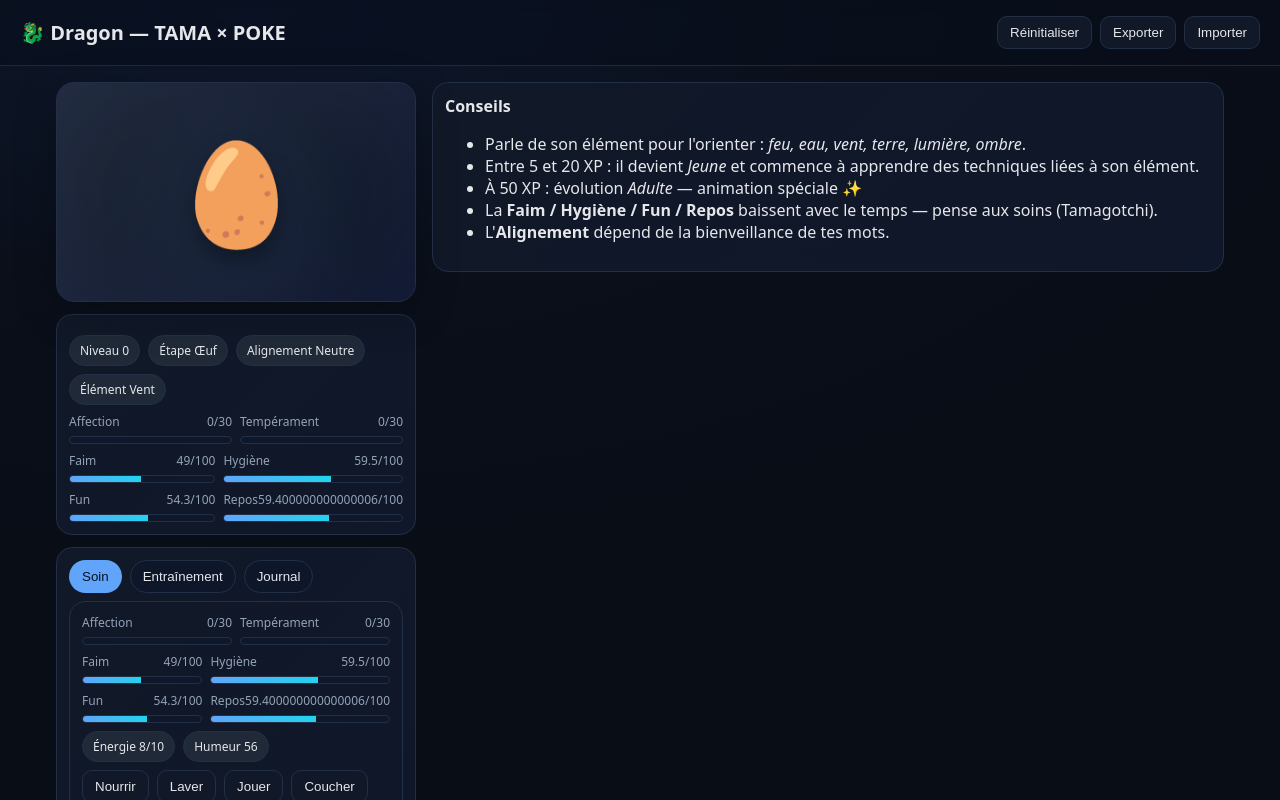
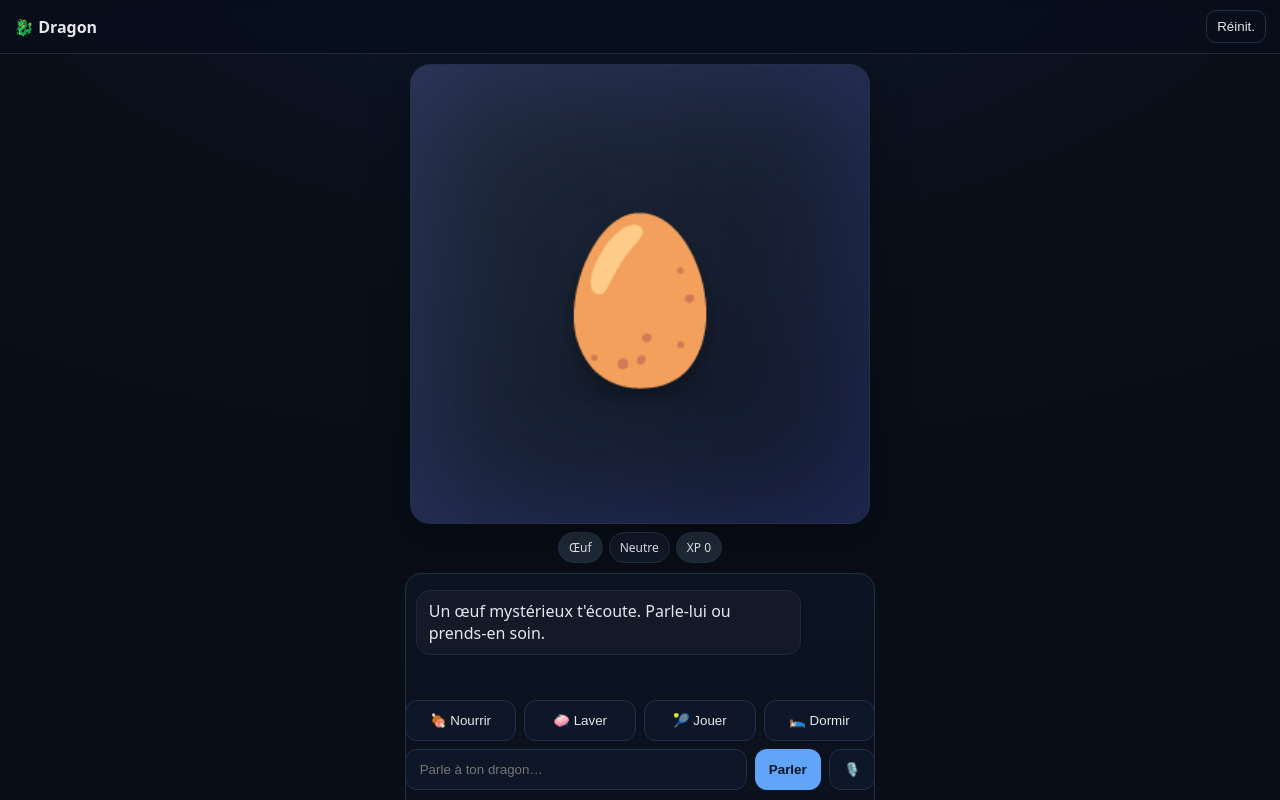
Before and after one commit to Agence312/dragon, a React (Vite) app: page / in a window 1280 px wide. Shown: the top 800 px of the page. Built offline with nearby package versions, Linux system fonts and the light colour scheme.

Commit message:
Add files via upload

```diff
--- a/src/App.jsx
+++ b/src/App.jsx
@@ -1,205 +1,253 @@
-import React, { useEffect, useMemo, useReducer, useState } from 'react'
-import Dragon from './components/Dragon.jsx'
-import StatBar from './components/StatBar.jsx'
-import CarePanel from './components/CarePanel.jsx'
-import BattleView from './components/BattleView.jsx'
-import Log from './components/Log.jsx'
-import { initialState, stageFromXP, nextAlignment, computeIntent, elementFromText, tickNeeds, applyCare } from './game/engine.js'
-import { ELEMENT_LABEL, defaultMoves } from './game/data.js'
+import React, { useEffect, useMemo, useReducer, useRef, useState } from 'react'
+import { motion, AnimatePresence } from 'framer-motion'
 
-const SAVE_KEY = 'dragon-tamapoke-save-v1'
+/**
+ * App mobile-first qui met l'œuf/dragon au centre + dictée vocale (Web Speech API).
+ * ➜ Remplace ton fichier src/App.jsx par ce composant.
+ * ⚠️ Nécessite framer-motion (déjà présent dans la version TAMA × POKE fournie).
+ * ✨ Bonus : barre d’actions façon bottom sheet, grosses cibles tactiles, animations.
+ */
+
+// --- Moteur minimal (compatible avec le state existant de la version TAMA×POKE) ---
+const clamp = (v, a, b) => Math.max(a, Math.min(b, v))
+const strip = (s)=> s.toLowerCase().normalize('NFD').replace(/[\u0300-\u036f]/g,'')
+const STAGE = { EGG:'egg', HATCH:'hatchling', JUV:'juvenile', ADULT:'adult' }
+
+function stageFromXP(xp){ if (xp>=50) return STAGE.ADULT; if (xp>=20) return STAGE.JUV; if (xp>=5) return STAGE.HATCH; return STAGE.EGG }
+function nextAlignment(aff, temp){ const d = aff - temp; if (d>=5) return 'gentle'; if (d<=-5) return 'evil'; return 'neutral' }
+
+function computeIntent(text){
+  const t = ' '+strip(text)+' '
+  const pos = ['bonjour','salut','merci','gentil','aime','amour','ami','protege','soigne','doux','sage','content','heureux','plaisir','joue','chante','danse','bien','cool','super']
+  const neg = ['attaque','brule','detruire','casse','vole','hurle','crie','mechant','haine','deteste','menace','griffe','mords','agresse','frappe']
+  let score = 0
+  pos.forEach(w=> t.includes(' '+w+' ') && (score+=1))
+  neg.forEach(w=> t.includes(' '+w+' ') && (score-=1))
+  const intents = {
+    sleep:['dors','dodo','endors','sieste','repos'],
+    feed:['mange','manger','nourris','nourrir','miam','repas'],
+    play:['joue','jouer','jeu','amuse-toi'],
+    wash:['lave','laver','bain','nettoie','nettoyer'],
+    soothe:['calme','calmer','caresse','calin','rassure'],
+    attack:['attaque','brule','detruis','mords','griffe','ecrase'],
+    sing:['chante','chanson','la la la','musique']
+  }
+  let intent='talk'
+  for (const [k,ws] of Object.entries(intents)) if (ws.some(w=> t.includes(' '+w+' '))) { intent=k; break }
+  const hatch = ['eclore','eclot','reveille','reveille-toi','revele-toi','bonjour','salut','coucou'].some(w=>t.includes(' '+w+' '))
+  const nameMatch = /(?:je t'app(?:elle)?|tu t'appelles|ton nom est)\s+([a-zA-Z\-]{2,20})/i.exec(text)
+  const proposedName = nameMatch ? nameMatch[1] : null
+  return { score, intent, hatch, proposedName }
+}
+
+const initialState = {
+  name:null, stage:STAGE.EGG, align:'neutral', xp:0, affection:0, temper:0, energy:8,
+  hunger:55, hygiene:60, fun:55, rest:60, mood:60, action:'idle',
+  log:[{ who:'system', text:"Un œuf mystérieux t'écoute. Parle-lui ou prends-en soin." }]
+}
+
+function tickNeeds(s){
+  const hunger = clamp(s.hunger - 0.4, 0, 100)
+  const hygiene = clamp(s.hygiene - 0.25, 0, 100)
+  const fun = clamp(s.fun - 0.35, 0, 100)
+  const rest = clamp(s.rest - 0.3, 0, 100)
+  const mood = clamp((hunger+hygiene+fun+rest)/4, 0, 100)
+  return { ...s, hunger, hygiene, fun, rest, mood }
+}
+
+function reactionFor(align, intent){
+  const friendly = { sleep:['Dors bien.'], feed:['Miam !'], play:['On joue ?'], wash:['Tout propre !'], attack:["Je préfère protéger."], sing:['La-la-la 🎶'], talk:["Je t'écoute !"] }
+  const neutral  = { sleep:['Repos.'], feed:['D\'accord.'], play:['Pourquoi pas.'], wash:['Bien.'], attack:['Plus tard.'], sing:['♪'], talk:['...'] }
+  const evil     = { sleep:['Je veille…'], feed:['Plus.'], play:["Je m'entraîne."], wash:['Tsss.'], attack:['Grrr… (entraînement)'], sing:['Hmmm.'], talk:['Parle, humain.'] }
+  const bank = align==='gentle'?friendly: align==='evil'?evil:neutral
+  return (bank[intent]||bank.talk)[0]
+}
 
 function reducer(state, action){
   switch(action.type){
     case 'reset': return { ...initialState }
-    case 'import': return { ...state, ...action.payload }
     case 'tick': return tickNeeds(state)
-    case 'care': return applyCare(state, action.action)
+    case 'care': {
+      let { hunger, hygiene, fun, rest, energy, xp } = state
+      let act='idle', line=''
+      if (action.key==='feed'){ hunger=clamp(hunger+28,0,100); energy=clamp(energy+1,0,10); xp+=1; act='feed'; line='Miam !' }
+      if (action.key==='wash'){ hygiene=clamp(hygiene+30,0,100); xp+=1; act='wash'; line='Tout propre !' }
+      if (action.key==='play'){ fun=clamp(fun+26,0,100); energy=clamp(energy-1,0,10); xp+=2; act='play'; line='Haha !' }
+      if (action.key==='sleep'){ rest=clamp(rest+32,0,100); energy=clamp(energy+3,0,10); xp+=1; act='sleep'; line='Zzz…' }
+      const mood = clamp((hunger+hygiene+fun+rest)/4,0,100)
+      return { ...state, hunger, hygiene, fun, rest, energy, xp, mood, action:act, log:[...state.log, { who:'dragon', text: line }] }
+    }
     case 'speak': {
       const text = action.text
       if (!text.trim()) return state
       const { score, intent, hatch, proposedName } = computeIntent(text)
       let affection = state.affection + Math.max(0, score)
       let temper = state.temper + Math.max(0, -score)
-      let energy = Math.max(0, Math.min(10, state.energy - 1 + (intent==='sleep'?2:0) ))
+      let energy = clamp(state.energy - 1 + (intent==='sleep'?2:0), 0, 10)
       let xp = state.xp + 1 + (intent==='play'?1:0)
       let stage = state.stage
-      let actionKey = 'idle'
-      const logs = [{ who:'you', text }]
+      let logs = [{ who:'you', text }]
 
-      // Hatching
-      if (stage==='egg' && (hatch || (xp>=5 && affection>=2))){
-        stage = 'hatchling'
+      if (stage===STAGE.EGG && (hatch || (xp>=5 && affection>=2))){
+        stage = STAGE.HATCH
         xp = Math.max(xp, 5)
-        actionKey = 'hatch'
         logs.push({ who:'dragon', text:'🐣 *Craaack* … Bonjour.' })
       }
-
-      // Element change via text
-      const element = elementFromText(text, state.element)
-
-      // Name
+      const align = nextAlignment(affection, temper)
       let name = state.name
-      if (!name && proposedName){
-        name = proposedName
-        logs.push({ who:'dragon', text:`Je m'appellerai ${name}.` })
-      }
-
-      // Alignment
-      const align = nextAlignment(affection, temper)
-
-      // Stage advancement
-      const newStage = stageFromXP(xp)
-      if (stage !== 'adult' && newStage !== stage && newStage==='juvenile'){
-        // choose element moves
-        logs.push({ who:'system', text:`Tu sens une affinité ${ELEMENT_LABEL[element]} grandir.` })
-      }
-      if (newStage==='adult' && stage!=='adult'){
-        logs.push({ who:'system', text:'Ton dragon évolue !' })
-        actionKey = 'evolve'
-      }
-
-      // Moves update when element changes at least once
-      let moves = state.moves
-      if (element !== state.element){
-        moves = defaultMoves(element)
-        logs.push({ who:'dragon', text:`J'apprends de nouvelles techniques ${ELEMENT_LABEL[element]} !` })
-      }
-
-      // Reaction to intents
-      if (intent!=='talk'){
-        logs.push({ who:'dragon', text: reactionFor(align, intent) })
-      }
+      if (!name && proposedName){ name = proposedName; logs.push({ who:'dragon', text:`Je m'appellerai ${name}.` }) }
+      if (intent==='attack' && align==='gentle'){ temper = Math.max(0, temper-1); affection = Math.min(30, affection+1) }
+      const reply = reactionFor(align, intent)
 
       return { ...state,
-        name, stage:newStage, align, element, xp, affection:clamp(affection,0,30), temper:clamp(temper,0,30), energy,
-        moves, action:actionKey, log:[...state.log, ...logs]
-      }
-    }
-    case 'gain': {
-      const g = action.payload
-      return { ...state,
-        xp: state.xp + (g.xp||0),
-        affection: clamp(state.affection + (g.affection||0), 0, 30),
-        fun: clamp(state.fun + (g.fun||0), 0, 100),
-        rest: clamp(state.rest + (g.rest||0), 0, 100),
-        log: [...state.log, { who:'system', text:`Gains: ${g.xp||0} XP` }]
+        name, stage: stageFromXP(xp), align, xp,
+        affection: clamp(affection,0,30), temper: clamp(temper,0,30), energy,
+        action: intent==='sleep'?'sleep': intent==='play'?'play': intent==='feed'?'feed': intent==='wash'?'wash':'idle',
+        log: [...state.log, ...logs, { who:'dragon', text: reply }]
       }
     }
     default: return state
   }
 }
 
-const clamp = (v,a,b)=>Math.max(a,Math.min(b,v))
+// --- Hook de dictée (Web Speech API) ---
+function useSpeechRecognition({ onFinal, lang='fr-FR' }){
+  const [supported, setSupported] = useState(false)
+  const [listening, setListening] = useState(false)
+  const recognitionRef = useRef(null)
 
-function reactionFor(align, intent){
-  const friendly = { sleep:['Dors bien.','Zzz…'], feed:['Miam !','Merci !'], play:['On joue ?','Haha !'], wash:['Tout propre !'], attack:['Je préfère protéger.'], sing:['La-la-la 🎶'] }
-  const neutral  = { sleep:['Repos.'], feed:['D\'accord.'], play:['Pourquoi pas.'], wash:['Bien.'], attack:['Plus tard.'], sing:['♪'] }
-  const evil     = { sleep:['Je veille…'], feed:['Plus.'], play:['Je m\'entraîne.'], wash:['Tsss.'], attack:['Grrr… (en entraînement)'], sing:['Hmmm.'] }
-  const bank = align==='gentle'?friendly: align==='evil'?evil:neutral
-  return (bank[intent]||bank.feed)[0]
+  useEffect(()=>{
+    const SR = window.SpeechRecognition || window.webkitSpeechRecognition
+    if (!SR) return
+    const rec = new SR()
+    rec.lang = lang
+    rec.interimResults = true
+    rec.continuous = false
+    rec.onresult = (e)=>{
+      let final = ''
+      for (let i=0;i<e.results.length;i++){
+        const res = e.results[i]
+        if (res.isFinal) final += res[0].transcript
+      }
+      if (final.trim()) onFinal(final)
+    }
+    rec.onend = ()=> setListening(false)
+    recognitionRef.current = rec
+    setSupported(true)
+  }, [lang, onFinal])
+
+  const start = ()=>{ if (recognitionRef.current && !listening){ setListening(true); recognitionRef.current.start() } }
+  const stop  = ()=>{ if (recognitionRef.current && listening){ recognitionRef.current.stop() } }
+
+  return { supported, listening, start, stop }
 }
 
+// --- Avatar animé ---
+function Avatar({ stage, align, action }){
+  const emoji = stage===STAGE.EGG?'🥚': stage===STAGE.HATCH?'🐣': stage===STAGE.JUV?'🐲':'🐉'
+  const glow = align==='gentle' ? 'rgba(34,197,94,.35)' : align==='evil' ? 'rgba(244,63,94,.35)' : 'rgba(99,102,241,.25)'
+  const anim = action==='sleep' ? { y:[0,-4,0], scale:[1,.98,1] } : action==='play' ? { rotate:[0,-3,3,0], scale:[1,1.04,1] } : action==='feed' ? { y:[0,-12,4,0] } : { y:[0,-6,0], scale:[1,1.01,1] }
+  return (
+    <div className="hero">
+      <div className="halo" style={{ boxShadow:`inset 0 0 140px ${glow}` }} />
+      <motion.div className="dragon" animate={anim} transition={{ duration: action==='feed'? .8 : 2.6, repeat: Infinity, ease:'easeInOut' }}>
+        <span aria-label="dragon" className="emoji">{emoji}</span>
+      </motion.div>
+    </div>
+  )
+}
+
+// --- Composant principal (mobile-first) ---
 export default function App(){
   const [state, dispatch] = useReducer(reducer, initialState, (init)=>{
-    try{ const raw = localStorage.getItem(SAVE_KEY); return raw? { ...init, ...JSON.parse(raw) } : init }catch{return init}
+    try{ const raw = localStorage.getItem('dragon-mobile-save'); return raw? { ...init, ...JSON.parse(raw) } : init }catch{return init}
   })
-  const [tab, setTab] = useState('care')
-  const [showBattle, setShowBattle] = useState(false)
+  const [text, setText] = useState('')
+  const logRef = useRef(null)
 
-  useEffect(()=>{ localStorage.setItem(SAVE_KEY, JSON.stringify(state)) }, [state])
+  useEffect(()=>{ localStorage.setItem('dragon-mobile-save', JSON.stringify(state)) }, [state])
+  useEffect(()=>{ if (logRef.current) logRef.current.scrollTop = logRef.current.scrollHeight }, [state.log.length])
+  useEffect(()=>{ const id=setInterval(()=>dispatch({type:'tick'}), 2200); return ()=>clearInterval(id) }, [])
 
-  // Passive needs decay
-  useEffect(()=>{
-    const id = setInterval(()=> dispatch({ type:'tick' }), 2000)
-    return ()=> clearInterval(id)
-  }, [])
+  const { supported, listening, start, stop } = useSpeechRecognition({ onFinal: (t)=> dispatch({ type:'speak', text:t }) })
 
-  function exportSave(){ const data=btoa(unescape(encodeURIComponent(JSON.stringify(state)))); navigator.clipboard.writeText(data); alert('Sauvegarde copiée.') }
-  function importSave(){ const data=prompt('Colle une sauvegarde :'); if(!data) return; try{ const json=JSON.parse(decodeURIComponent(escape(atob(data)))); dispatch({ type:'import', payload: json }) }catch{ alert('Import invalide.') } }
+  const send = ()=>{ dispatch({ type:'speak', text }); setText('') }
 
   return (
-    <div className="page">
-      <header className="top">
-        <h1>🐉 Dragon — TAMA × POKE</h1>
-        <div className="actions">
-          <button onClick={()=>dispatch({type:'reset'})}>Réinitialiser</button>
-          <button onClick={exportSave}>Exporter</button>
-          <button onClick={importSave}>Importer</button>
-        </div>
+    <div className="m-page">
+      <header className="m-top">
+        <div className="title">🐉 Dragon</div>
+        <button className="ghost" onClick={()=>dispatch({type:'reset'})}>Réinit.</button>
       </header>
 
-      <main className="layout">
-        <section className="left">
-          <Dragon stage={state.stage} align={state.align} element={state.element} action={state.action||'idle'} />
-          <div className="panel">
-            <div className="badges">
-              <span className="badge">Niveau {state.xp}</span>
-              <span className="badge">Étape {({egg:'Œuf',hatchling:'Bébé',juvenile:'Jeune',adult:'Adulte'})[state.stage]}</span>
-              <span className="badge">Alignement {({gentle:'Gentil',neutral:'Neutre',evil:'Méchant'})[state.align]}</span>
-              <span className="badge">Élément {ELEMENT_LABEL[state.element]}</span>
-            </div>
-            <div className="grid2" style={{ marginTop:8 }}>
-              <StatBar label="Affection" value={state.affection} max={30} />
-              <StatBar label="Tempérament" value={state.temper} max={30} />
-            </div>
-            <div className="grid2" style={{ marginTop:8 }}>
-              <StatBar label="Faim" value={state.hunger} />
-              <StatBar label="Hygiène" value={state.hygiene} />
-              <StatBar label="Fun" value={state.fun} />
-              <StatBar label="Repos" value={state.rest} />
-            </div>
-          </div>
-
-          <div className="panel">
-            <div className="tabs">
-              <button className={'tab '+(tab==='care'?'active':'')} onClick={()=>setTab('care')}>Soin</button>
-              <button className={'tab '+(tab==='train'?'active':'')} onClick={()=>setTab('train')}>Entraînement</button>
-              <button className={'tab '+(tab==='journal'?'active':'')} onClick={()=>setTab('journal')}>Journal</button>
-            </div>
-
-            {tab==='care' && <CarePanel
-              state={state}
-              onCare={(a)=>dispatch({ type:'care', action:a })}
-              onSpeak={(t)=>dispatch({ type:'speak', text:t })}
-            />}
-
-            {tab==='train' && (
-              <div className="panel">
-                <div style={{ marginBottom:8 }}>L'entraînement améliore l'humeur et l'XP. Non violent — juste un duel amical ✨</div>
-                <button className="primary" onClick={()=>setShowBattle(true)}>Lancer un duel</button>
-              </div>
-            )}
-
-            {tab==='journal' && <Log items={state.log}/>}
+      <main className="m-main">
+        <section className="m-hero">
+          <Avatar stage={state.stage} align={state.align} action={state.action} />
+          <div className="chips">
+            <span className="chip">{({egg:'Œuf', hatchling:'Bébé', juvenile:'Jeune', adult:'Adulte'})[state.stage]}</span>
+            <span className="chip alt">{({gentle:'Gentil', neutral:'Neutre', evil:'Méchant'})[state.align]}</span>
+            <span className="chip">XP {state.xp}</span>
           </div>
         </section>
 
-        <section className="right">
-          {showBattle ? (
-            <BattleView
-              state={state}
-              onEnd={()=>setShowBattle(false)}
-              onGain={(g)=>dispatch({ type:'gain', payload:g })}
+        <section ref={logRef} className="m-log">
+          {state.log.map((m,i)=> <div key={i} className={'m-msg '+m.who}>{m.text}</div>)}
+        </section>
+
+        <section className="m-bottom">
+          <div className="m-actions">
+            <button onClick={()=>dispatch({type:'care', key:'feed'})}>🍖 Nourrir</button>
+            <button onClick={()=>dispatch({type:'care', key:'wash'})}>🧼 Laver</button>
+            <button onClick={()=>dispatch({type:'care', key:'play'})}>🎾 Jouer</button>
+            <button onClick={()=>dispatch({type:'care', key:'sleep'})}>🛌 Dormir</button>
+          </div>
+          <div className="m-composer">
+            <input
+              value={text}
+              onChange={(e)=>setText(e.target.value)}
+              onKeyDown={(e)=>{ if (e.key==='Enter') send() }}
+              placeholder="Parle à ton dragon…"
+              aria-label="Parle à ton dragon"
             />
-          ) : (
-            <div className="panel">
-              <div><strong>Conseils</strong></div>
-              <ul>
-                <li>Parle de son élément pour l'orienter : <em>feu, eau, vent, terre, lumière, ombre</em>.</li>
-                <li>Entre 5 et 20 XP : il devient <em>Jeune</em> et commence à apprendre des techniques liées à son élément.</li>
-                <li>À 50 XP : évolution <em>Adulte</em> — animation spéciale ✨</li>
-                <li>La <strong>Faim / Hygiène / Fun / Repos</strong> baissent avec le temps — pense aux soins (Tamagotchi).</li>
-                <li>L'<strong>Alignement</strong> dépend de la bienveillance de tes mots.</li>
-              </ul>
-            </div>
-          )}
+            <button className="primary" onClick={send}>Parler</button>
+            {supported && (
+              <button className={'mic'+(listening?' on':'')} onClick={()=> listening? stop() : start()} title="Dictée vocale">
+                🎙️
+              </button>
+            )}
+          </div>
         </section>
       </main>
 
-      <footer style={{ textAlign:'center', padding:12, opacity:.7 }}>
-        Tamagotchi × Pokémon — entraînement amical, évolutions par soin & affinité. Sauvegarde locale.
-      </footer>
+      <style>{`
+        .m-page{min-height:100svh;display:flex;flex-direction:column;background:radial-gradient(1200px 600px at 50% -10%, #0e182d 0, #0a0f1a 55%, #080d16 100%);color:#e5e7eb}
+        .m-top{position:sticky;top:0;z-index:10;display:flex;justify-content:space-between;align-items:center;padding:10px 14px;background:rgba(8,13,22,.6);backdrop-filter:saturate(140%) blur(6px);border-bottom:1px solid #1f2937}
+        .title{font-weight:800}
+        .ghost{background:transparent;border:1px solid #223047;border-radius:10px;color:#e5e7eb;padding:8px 10px}
+        .m-main{display:flex;flex-direction:column;gap:10px;padding:10px}
+        .m-hero{display:flex;flex-direction:column;align-items:center;gap:8px}
+        .hero{position:relative;width:100%;max-width:460px;aspect-ratio:1/1;border-radius:20px;background:linear-gradient(135deg,#1f2937,#0f172a);border:1px solid #223047;box-shadow:0 10px 40px rgba(0,0,0,.25);overflow:hidden}
+        .halo{position:absolute;inset:0}
+        .dragon{position:absolute;inset:0;display:flex;align-items:center;justify-content:center}
+        .emoji{font-size:min(30vw,160px);text-shadow:0 10px 20px rgba(0,0,0,.35)}
+        .chips{display:flex;gap:6px;flex-wrap:wrap}
+        .chip{background:#1f2937;padding:6px 10px;border-radius:999px;border:1px solid #223047;font-size:12px}
+        .chip.alt{background:#111827}
+        .m-log{height:36svh;min-height:200px;overflow:auto;border-radius:16px;background:linear-gradient(180deg,#0c1322,#0a101b);border:1px solid #223047;padding:10px}
+        .m-msg{max-width:86%;padding:10px 12px;border-radius:14px;margin:6px 0;line-height:1.35}
+        .m-msg.system{background:rgba(255,255,255,.03);border:1px solid #1e293b}
+        .m-msg.you{background:rgba(34,197,94,.08);border:1px solid #1b4d2c;margin-left:auto}
+        .m-msg.dragon{background:rgba(96,165,250,.10);border:1px solid #1e3a8a}
+        .m-bottom{position:sticky;bottom:0;display:flex;flex-direction:column;gap:8px;padding-bottom:10px}
+        .m-actions{display:grid;grid-template-columns:repeat(4,1fr);gap:8px}
+        .m-actions button{padding:12px 8px;border-radius:12px;border:1px solid #223047;background:#0d1728;color:#e5e7eb}
+        .m-composer{display:grid;grid-template-columns:1fr auto auto;gap:8px}
+        .m-composer input{padding:12px 14px;border-radius:12px;border:1px solid #223047;background:#0d1728;color:#e5e7eb}
+        .primary{padding:12px 14px;border-radius:12px;border:none;background:#60a5fa;color:#06121e;font-weight:800}
+        .mic{padding:12px 14px;border-radius:12px;border:1px solid #223047;background:#0d1728}
+        .mic.on{outline:2px solid #60a5fa}
+        @media (min-width: 860px){ .m-main{max-width:860px;margin:0 auto} }
+      `}</style>
     </div>
   )
 }
```
